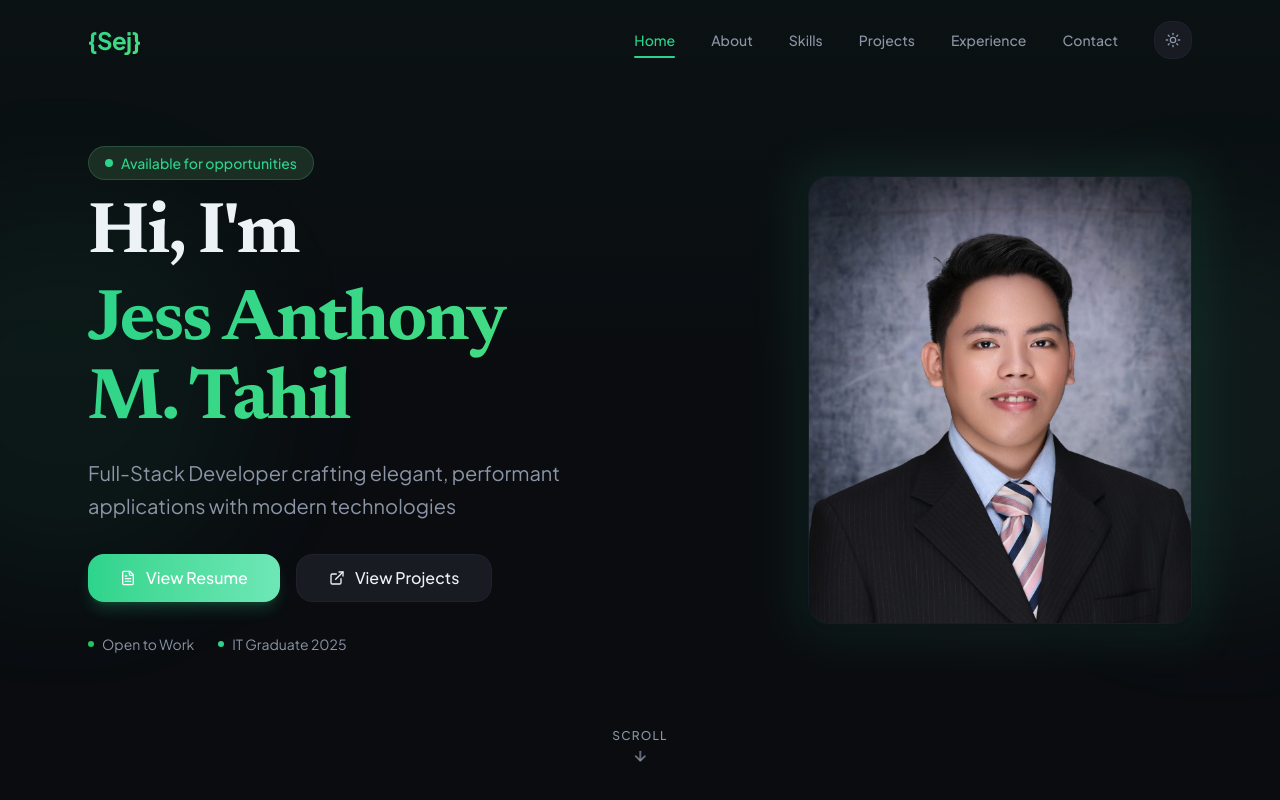
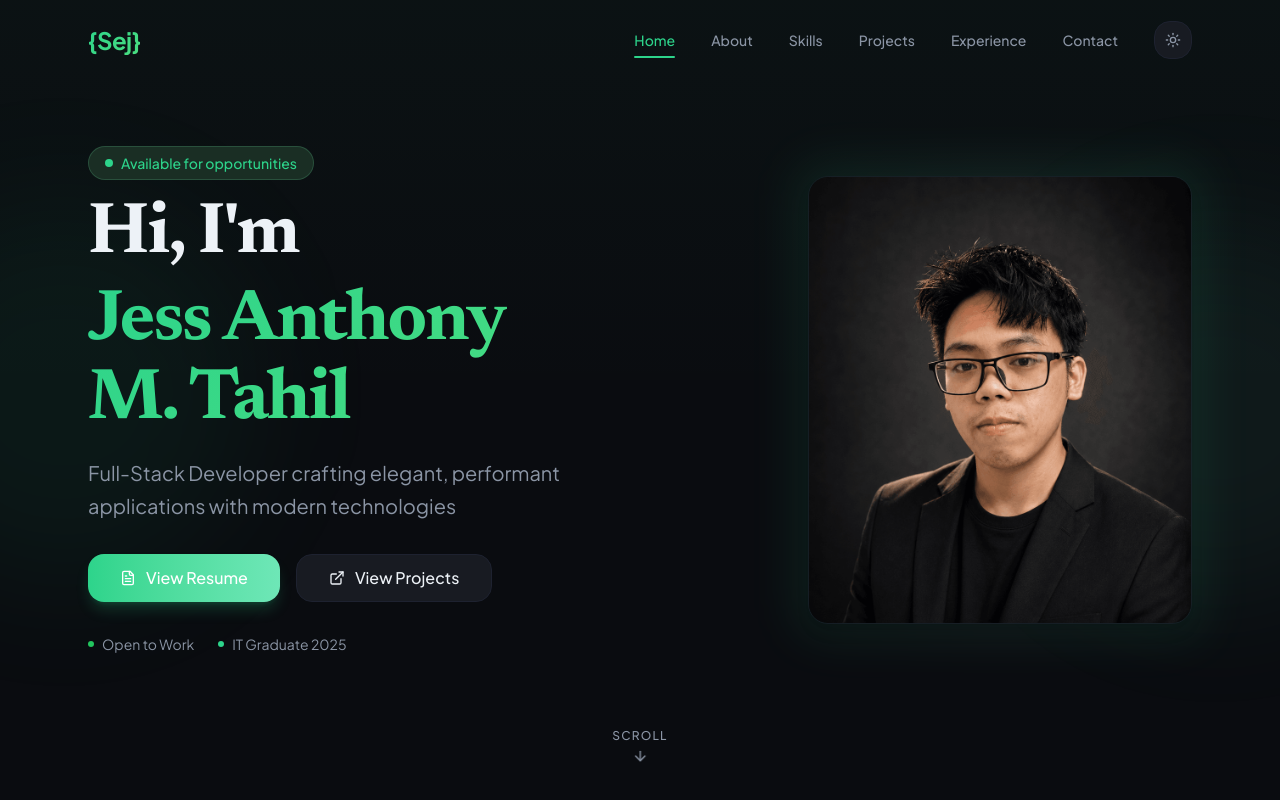
Before and after one commit to SoulSej10/My-Eportfolio, a Next.js app: page / in a window 1280 px wide. Shown: the top 800 px of the page. Built offline with nearby package versions, Linux system fonts and the light colour scheme.

Commit message:
feat: swap hero profile photo to studio portrait
Replaces the graduation photo with a new studio headshot that fits
the dark, premium theme better.

```diff
--- a/src/components/sections/Hero.tsx
+++ b/src/components/sections/Hero.tsx
@@ -75,7 +75,7 @@ export default function Hero() {
               <div className="absolute -inset-3 bg-gradient-to-r from-primary/20 via-accent-2/20 to-primary/20 rounded-3xl blur-xl opacity-50" />
               <div className="relative w-72 h-80 sm:w-80 sm:h-96 lg:w-96 lg:h-[28rem] rounded-2xl overflow-hidden border border-border/50 shadow-lg">
                 <Image
-                  src="/images/JessAnthonyTahilProfilePic.jpg"
+                  src="/images/profile.png"
                   alt={personalInfo.name}
                   fill
                   className="object-cover object-top"
```
Also changed, not shown: public/images/profile.png (added).
